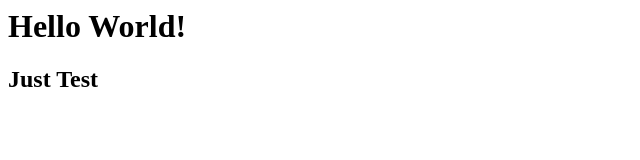
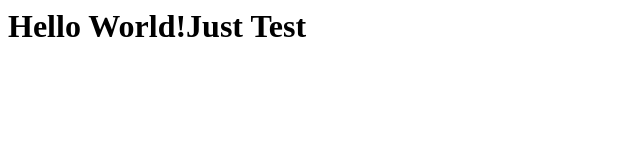
Before and after one commit to Esowo297/Esowo297.github.io, a plain HTML site: page index.html in a window 1280 px wide. Shown: the whole page, without its empty margins (0-640 px from the left). Drawn offline with Linux system fonts and the light colour scheme.

Commit message:
Update index.html
test again

```diff
--- a/index.html
+++ b/index.html
@@ -1,2 +1 @@
-<h1>Hello World!<h1>
-<h2>Just Test<h2>
+<h1>Hello World!Just Test<h1>
```
